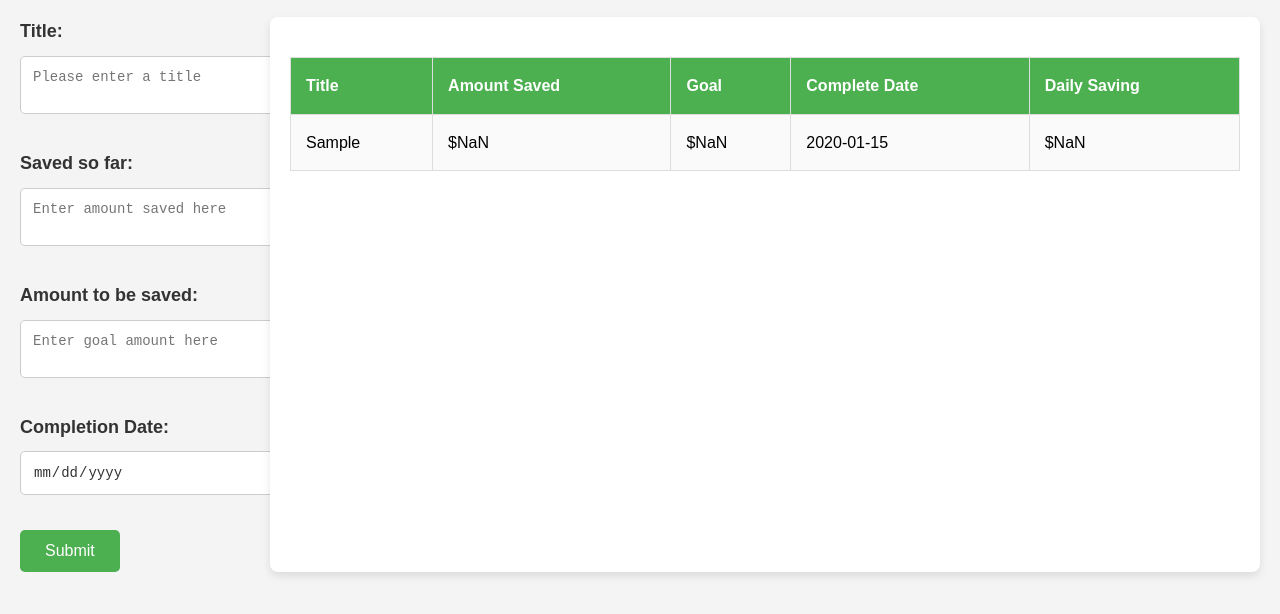
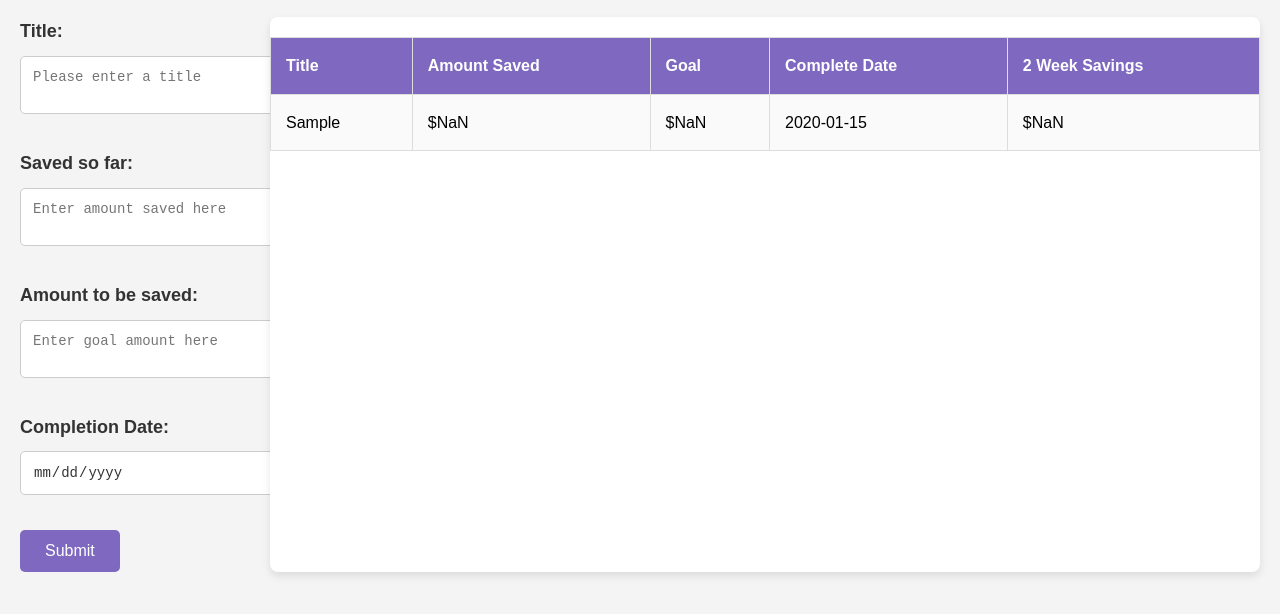
Before and after one commit to DavidR2134/Savings, a plain HTML site: page index.html in a window 1280 px wide. Both pictures are taken after typing "Sample", "Sample", "Sample", "2020-01-15" into the empty fields and a click on the button "Submit". Shown: the part 74-688 px from the top of the page. Drawn offline with Linux system fonts and the light colour scheme.

Commit message:
add styling

```diff
--- a/app.js
+++ b/app.js
@@ -10,13 +10,6 @@ document.getElementById("submitButton").addEventListener("click", () => {
     const amountSavedValue = parseFloat(amountSaved.value);  // Float for amount saved
     const goalValue = parseFloat(goal.value);  // Float for goal amount
     const completeDateValue = new Date(completeDate.value);  // Date object for completion date
-
-    // Log the values to the console
-    console.log("Title:", titleValue);
-    console.log("Amount Saved:", amountSavedValue);
-    console.log("Goal:", goalValue);
-    console.log("Completion Date:", completeDateValue);
-    console.log("You need to save $", calculateSavings(amountSavedValue, goalValue, completeDateValue).toFixed(2));
 
     const table = document.getElementById("dataTable").getElementsByTagName("tbody")[0];
 
@@ -53,7 +46,7 @@ function calculateSavings(amountSaved, goalAmount, completedBy) {
 
 
     // Return the savings rate per day
-    return (goalAmount - amountSaved) / differenceBetweenDays;
+    return ((goalAmount - amountSaved) / differenceBetweenDays) * 14;
 }
 
 function differenceInDays(completedBy) {
--- a/index.html
+++ b/index.html
@@ -63,7 +63,7 @@
         /* Button styling */
         #submitButton {
             padding: 12px 25px;
-            background-color: #4CAF50;
+            background-color: #7f69c0;
             color: white;
             border: none;
             border-radius: 5px;
@@ -77,7 +77,7 @@
         }
 
         #submitButton:hover {
-            background-color: #45a049;
+            background-color: #7f69c0;
         }
 
         /* Table styling */
@@ -95,7 +95,7 @@
         }
 
         #dataTable thead {
-            background-color: #4CAF50;
+            background-color: #7f69c0;
             color: white;
         }
 
@@ -113,7 +113,6 @@
         }
 
         .table-container {
-            padding: 20px;
             background-color: #fff;
             border-radius: 8px;
             box-shadow: 0 4px 8px rgba(0, 0, 0, 0.1);
@@ -163,7 +162,7 @@
                         <th>Amount Saved</th>
                         <th>Goal</th>
                         <th>Complete Date</th>
-                        <th>Daily Saving</th>
+                        <th>2 Week Savings</th>
                     </tr>
                 </thead>
                 <tbody>
```
